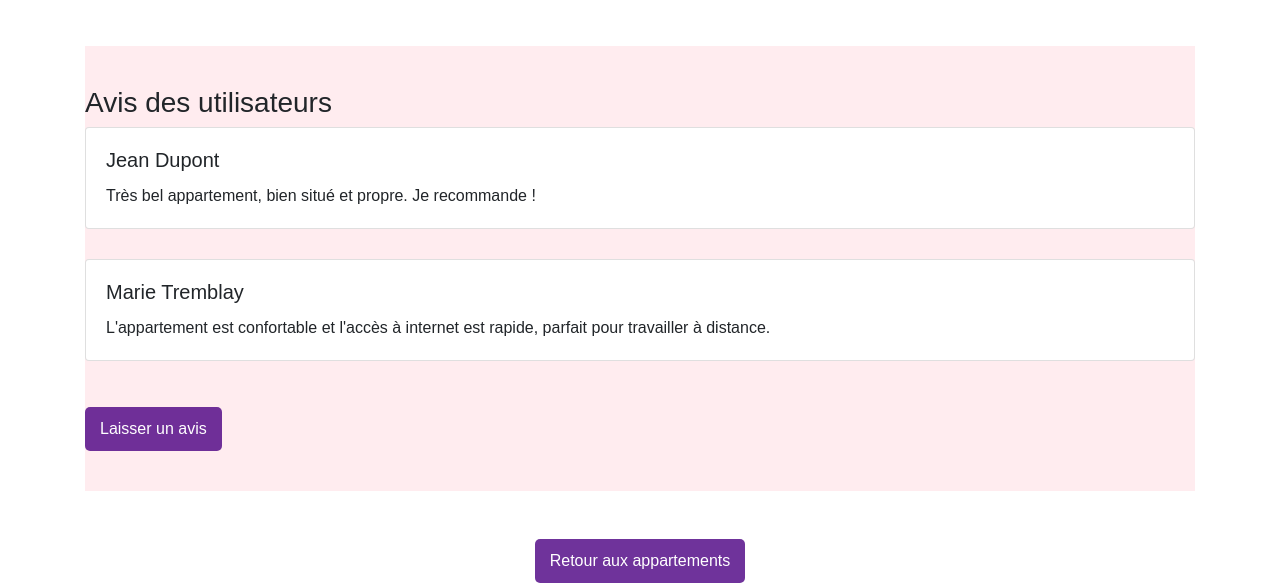
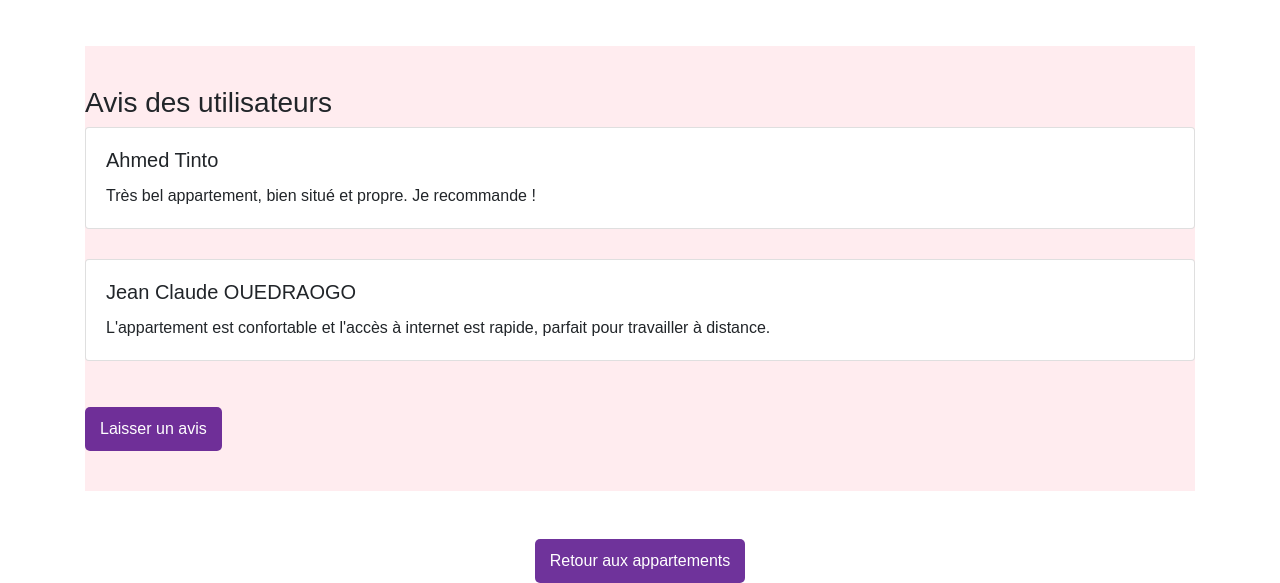
Before and after one commit to exemplede/tintoss, a plain HTML site: page appartement1.html in a window 1280 px wide. Shown: the part 3770-4353 px from the top of the page. Drawn offline with nearby package versions, Linux system fonts and the light colour scheme.

Commit message:
appartement1.html

```diff
--- a/appartement1.html
+++ b/appartement1.html
@@ -138,13 +138,13 @@
             <h3>Avis des utilisateurs</h3>
             <div class="card">
                 <div class="card-body">
-                    <h5 class="card-title">Jean Dupont</h5>
+                    <h5 class="card-title">Ahmed Tinto</h5>
                     <p class="card-text">Très bel appartement, bien situé et propre. Je recommande !</p>
                 </div>
             </div>
             <div class="card">
                 <div class="card-body">
-                    <h5 class="card-title">Marie Tremblay</h5>
+                    <h5 class="card-title">Jean Claude OUEDRAOGO</h5>
                     <p class="card-text">L'appartement est confortable et l'accès à internet est rapide, parfait pour travailler à distance.</p>
                 </div>
             </div>
```
